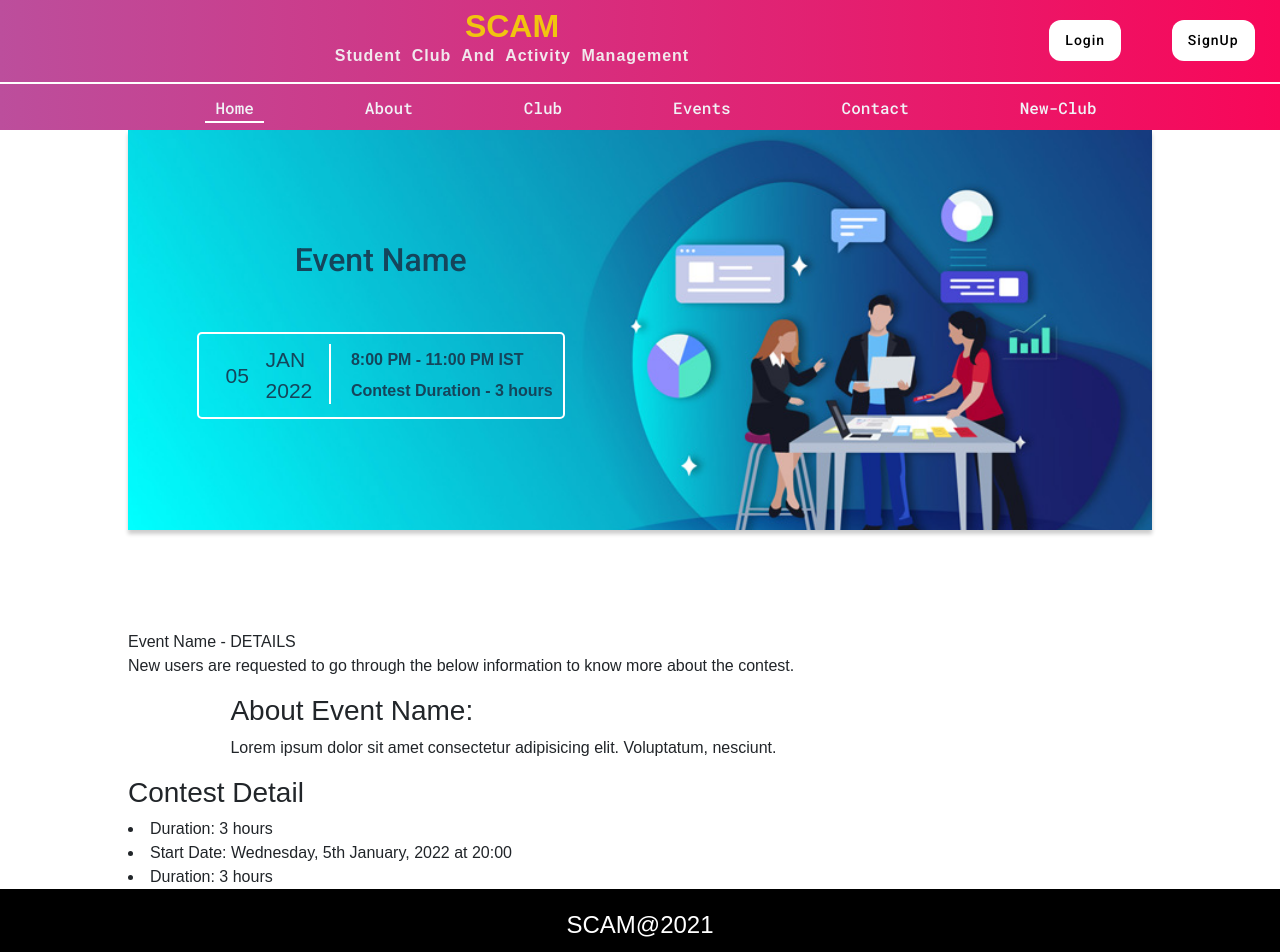
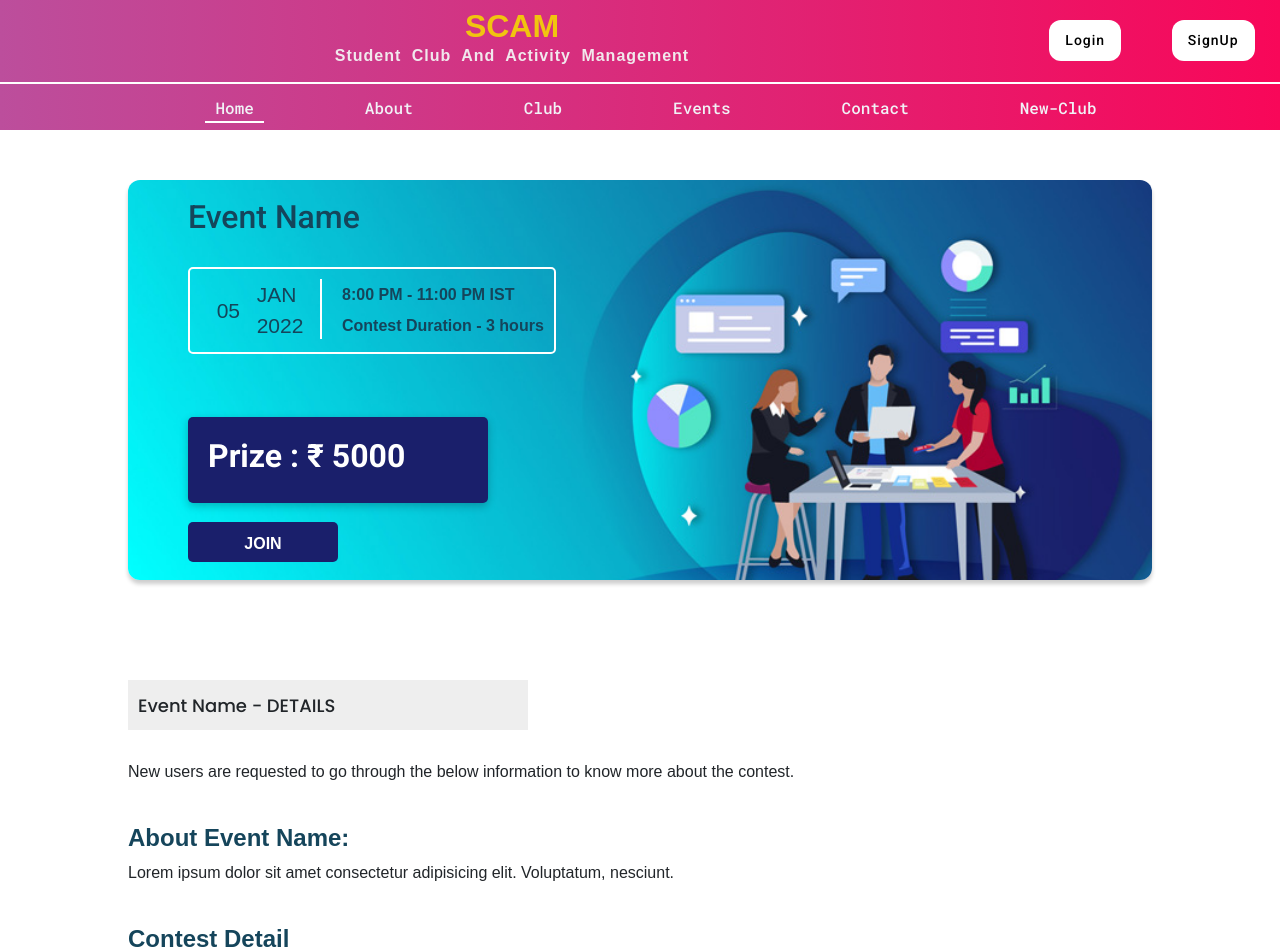
Before and after one commit to SCAM2022/Frontend, a React (Create React App) app in the folder front/: page /eventShow in a window 1280 px wide. Shown: the top 952 px of the page. Built offline with nearby package versions, Linux system fonts and the light colour scheme.

Commit message:
showEvent

```diff
--- a/front/src/components/Event/Event.js
+++ b/front/src/components/Event/Event.js
@@ -43,6 +43,7 @@ const Event = () => {
             } = item;
 
             return (
+              <>
                 <EventItem
                   id={id}
                   name={name}
@@ -54,6 +55,18 @@ const Event = () => {
                   criteria={criteria}
                   rules={rules}
                 />
+                <EventItem
+                  id={id}
+                  name={name}
+                  date={date}
+                  duration={duration}
+                  startDate={startDate}
+                  endDate={endDate}
+                  about={about}
+                  criteria={criteria}
+                  rules={rules}
+                />
+              </>
             );
           })}
           {/* <h4>MORE EVENTS</h4> */}
--- a/front/src/components/Navbar/Navbar.module.css
+++ b/front/src/components/Navbar/Navbar.module.css
@@ -30,6 +30,11 @@ body {
   background: linear-gradient(to right, #bc4e9c, #f80759);
   padding: 10px 0px 20px 0px;
   /* box-shadow: 4px 4px 8px #333; */
+}
+
+.navbar .navbar_user {
+  width: 60px;
+  height: 60px;
 }
 
 .navbar .navbar_head {
--- a/front/src/components/Profile/ProfileAvatar.jsx
+++ b/front/src/components/Profile/ProfileAvatar.jsx
@@ -1,6 +1,7 @@
 import React from "react";
 import { Link } from "react-router-dom";
 import defaultAvatar from "../../assets/userAvatar.png";
+import user from "../../assets/user-profile.png";
 
 import classes from "./ProfileAvatar.module.css";
 export default function ProfileAvatar({ logoutHandler, ...props }) {
@@ -17,7 +18,7 @@ export default function ProfileAvatar({ logoutHandler, ...props }) {
           // className={classes.btn}
           onClick={profileHandler}
         >
-          <img src={defaultAvatar} alt="profile-avatar" />
+          <img src={user} alt="profile-avatar" />
           Logout
         </div>
       </div>
--- a/front/src/components/Profile/ProfileAvatar.module.css
+++ b/front/src/components/Profile/ProfileAvatar.module.css
@@ -9,7 +9,7 @@
   overflow: hidden;
 }
 .user_profile_avatar img {
-  border: 2px solid white;
+  border: 0px solid white;
   height: 50px;
   width: 50px;
 }
--- a/front/src/components/ShowEvent/ShowEvent.css
+++ b/front/src/components/ShowEvent/ShowEvent.css
@@ -10,7 +10,7 @@ font-family: 'Space Grotesk', sans-serif;
 
 .showEvent {
   width: 80%;
-  margin: 0px auto;
+  margin: 50px auto 80px auto;
   height: 100%;
 }
 
@@ -24,15 +24,51 @@ font-family: 'Space Grotesk', sans-serif;
   margin-bottom: 100px;
   display: flex;
   flex-direction: column;
+  border-radius: 12px;
   justify-content: space-evenly;
   padding-left: 60px;
   box-shadow: 0 4px 4px rgb(0 0 0 / 20%);
 }
+
+.showEvent_poster > button {
+  width: 150px;
+  height: 40px;
+  padding: 10px;
+  font-size: 16px;
+  font-weight: 600;
+  background-color: #1a1f6b;
+  border-radius: 5px;
+  color: #fff;
+  /* box-shadow: rgba(0, 0, 0, 0.24) 0px 3px 8px; */
+  transition: all 0.5s;
+  border: none;
+}
+.showEvent_poster > button:hover {
+  box-shadow: inset 150px 0px #fff;
+  color: #000;
+  letter-spacing: 1px;
+}
 .showEvent_poster_container {
   width: 40%;
-  display: grid;
-  place-items: center;
+  display: flex;
+  flex-direction: column;
+  align-items: flex-start;
   height: 200px;
+}
+
+.showEvent_prize {
+  padding: 20px;
+  width: 300px;
+  border-radius: 5px;
+  background-color: #1a1f6b;
+  box-shadow: rgba(0, 0, 0, 0.24) 0px 3px 8px;
+}
+
+.showEvent_prize h3 {
+  font-size: 32px;
+  color: #fff;
+  font-family: "Roboto", sans-serif;
+  font-weight: 700;
 }
 
 .showEvent_poster_container > h2 {
@@ -80,3 +116,38 @@ font-family: 'Space Grotesk', sans-serif;
 .showEvent_poster_info_right span {
   font-weight: 600;
 }
+
+.showEvent_detail {
+  width: 100%;
+  height: 100%;
+}
+.showEvent_detail > span {
+  font-family: "Poppins", sans-serif;
+  width: 400px;
+  display: block;
+  height: 50px;
+  background-color: #eeeeee;
+  padding: 10px;
+  font-size: 18px;
+  font-weight: 500;
+  display: flex;
+  align-items: center;
+  text-transform: capitalize;
+  margin: 0px 0px 30px 0px;
+}
+
+.showEvent_detail h3 {
+  font-size: 24px;
+  font-weight: 600;
+  margin-top: 40px;
+  color: #15455b;
+}
+.showEvent_about {
+  width: 100%;
+  height: max-content;
+}
+
+.showEvent_contest_detail li {
+  font-size: 16px;
+  font-weight: 500;
+}
--- a/front/src/components/ShowEvent/ShowEvent.js
+++ b/front/src/components/ShowEvent/ShowEvent.js
@@ -21,6 +21,10 @@ const ShowEvent = () => {
             </div>
           </div>
         </div>
+        <div className="showEvent_prize">
+          <h3>Prize : ₹ 5000</h3>
+        </div>
+        <button>JOIN</button>
       </div>
       <div className="showEvent_detail">
         <span>Event Name - DETAILS</span>
@@ -28,7 +32,7 @@ const ShowEvent = () => {
           New users are requested to go through the below information to know
           more about the contest.
         </p>
-        <div className="showEvent about">
+        <div className="showEvent_about">
           <h3>About Event Name:</h3>
           <p>
             Lorem ipsum dolor sit amet consectetur adipisicing elit. Voluptatum,
@@ -39,10 +43,16 @@ const ShowEvent = () => {
           <h3>Contest Detail</h3>
           <li>Duration: 3 hours</li>
           <li>Start Date: Wednesday, 5th January, 2022 at 20:00 </li>
-          <li>Duration: 3 hours</li>
+          <li>End Date: Wednesday, 5th January, 2022 at 23:00 </li>
         </div>
-        <div className="showEvent_criteria"></div>
-        <div className="showEvent_rules"></div>
+        <div className="showEvent_criteria">
+          <h3>Contest Criteria</h3>
+          <p>Our contests are open to all the programmers across the globe.</p>
+        </div>
+        <div className="showEvent_rules">
+          <h3>Rules and Regulations:</h3>
+          <li>Rule</li>
+        </div>
       </div>
     </div>
   );
```
Also changed, not shown: front/src/assets/user-profile.png (added), 1 other file (tests, documents, lock files or other folders). Lines whose indentation alone changed are shown as unchanged.
